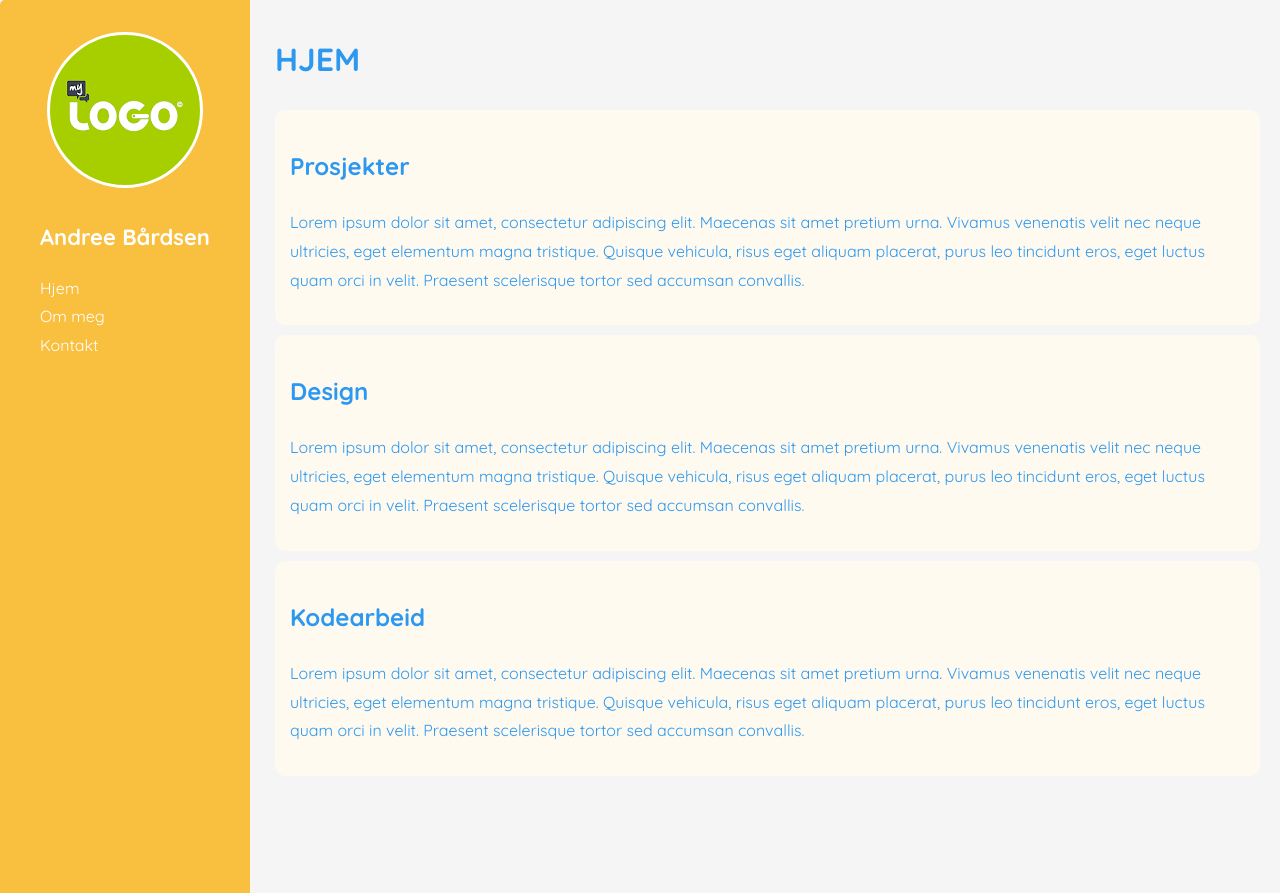
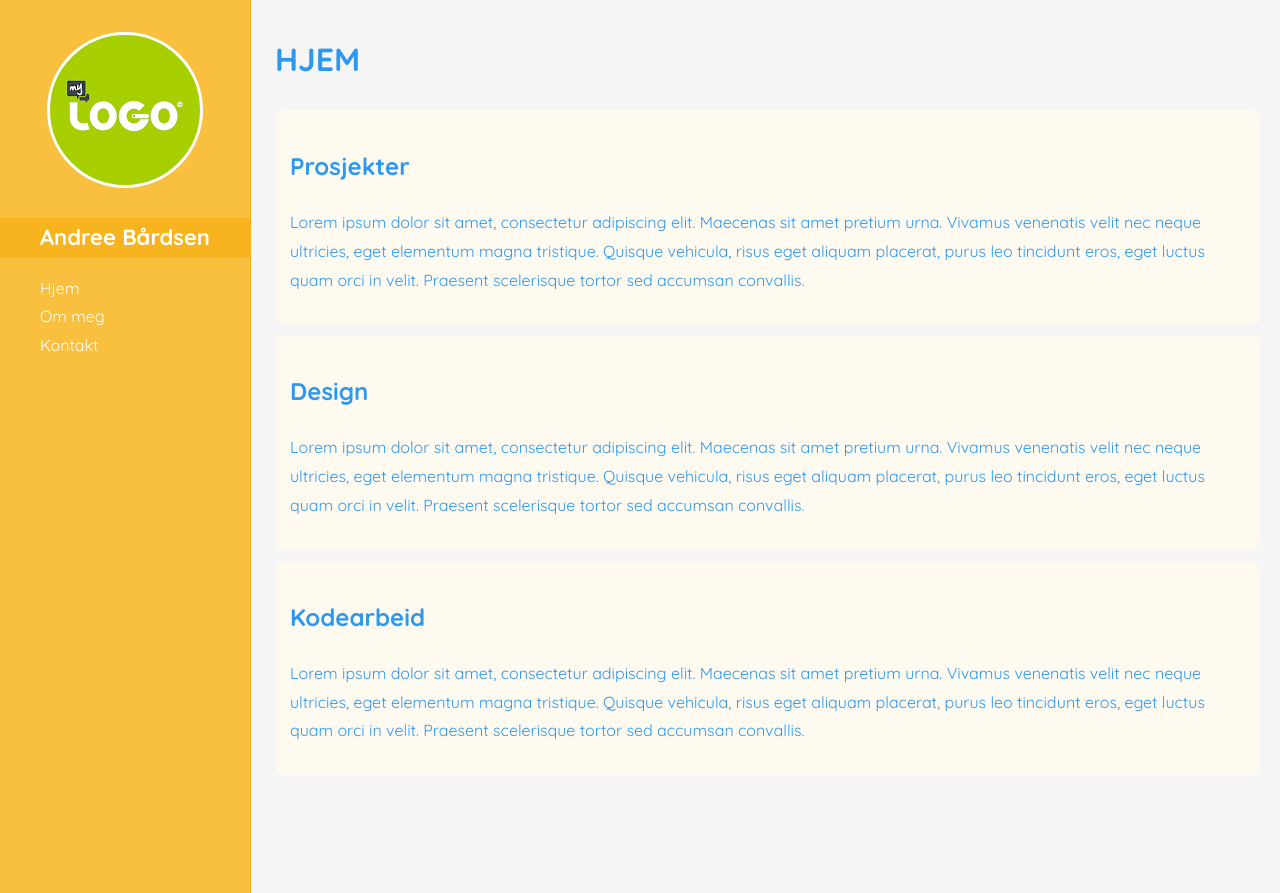
Before and after one commit to andreeba/andreeba.github.io, a PHP site: page / in a window 1280 px wide. Run offline with PHP 8.4, Linux system fonts and the light colour scheme; some web fonts are replaced.

Commit message:
Update stylesheet.css

```diff
--- a/css/stylesheet.css
+++ b/css/stylesheet.css
@@ -17,7 +17,7 @@ a:link {color: #fff; text-decoration: none;  }
 a:active {color: #fff; text-decoration: #2c98f0;}
 a:visited {color: #fff; text-decoration: none;}
 a:hover {color: #fff; text-decoration: #2c98f0; font-weight: bold; }
-a:hover {background-color: whitesmoke}
+a:hover {background-color: #F8B41F}
 
 a {
 	color: #2c98f0;
@@ -43,16 +43,16 @@ a {
 
 {
 	top: 0;
-  	left: 0;
-	 border-top-left-radius: 5px;
+  	left: 0px;
 	padding-top: 2em;
   	padding-bottom: 1px;
-	left: 0px;
   	float:left;
   	position: fixed;
 	background: #f9bf3f;
 	width: 250px;
 	height: 100%;
+	border-right: 1px solid;
+	border-color: #F8B41F;
     }
 
 
@@ -90,7 +90,9 @@ a {
 	color: white;
     margin-bottom: .5em;
     display: block;
-    width: 100%; }
+    width: 100%;
+	background-color: #F8B41F
+}
 
 .main {
 	/* border-top-right-radius: 5px; */
```
